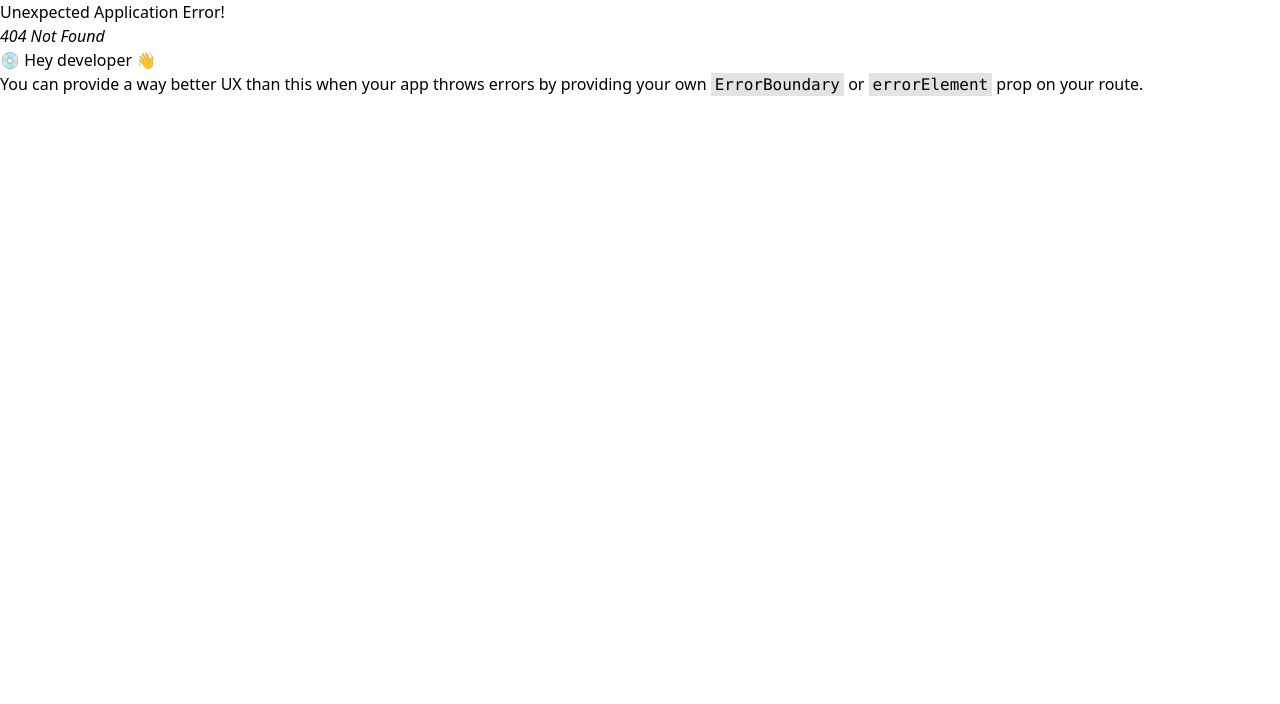
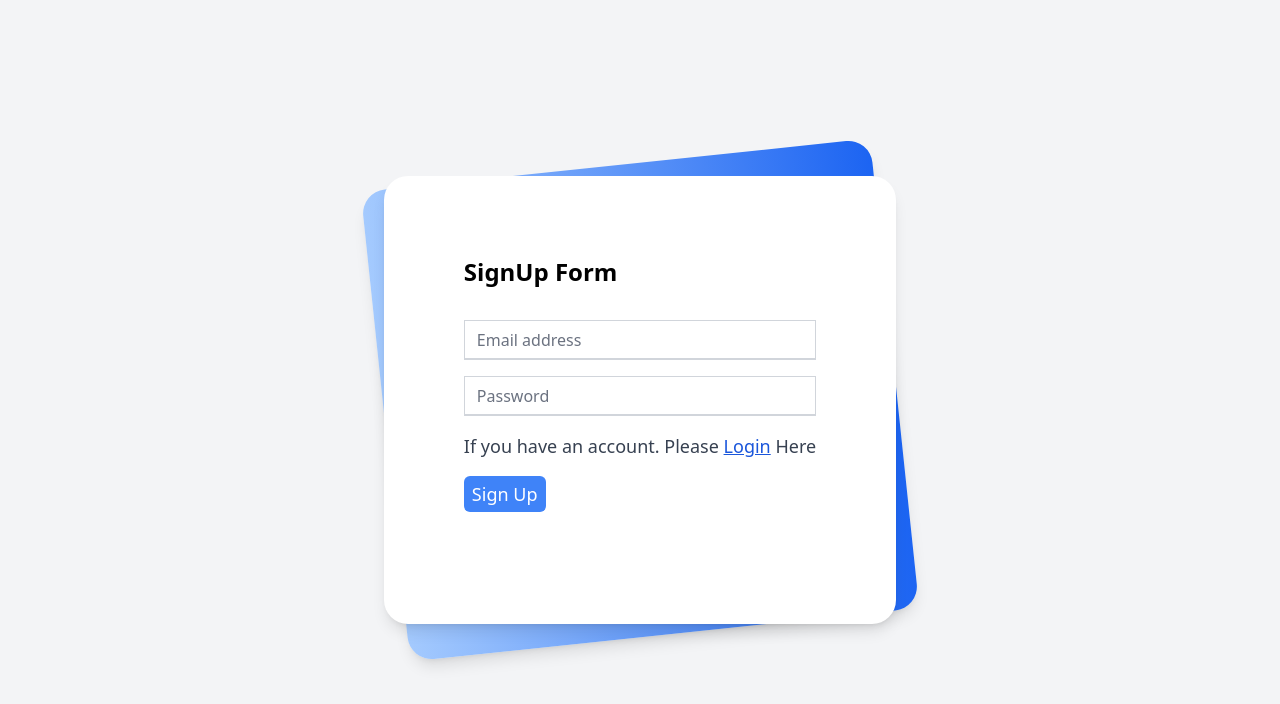
Before and after one commit to Malavikaa02/Mern-Book-Store, a React (Vite) app in the folder mern-client/: page /sign-up in a window 1280 px wide. Before the commit this address had no page. Shown: the top 704 px of the page. Built offline with nearby package versions, Linux system fonts and the light colour scheme.

Commit message:
router updated

```diff
--- /dev/null
+++ b/mern-client/src/dashboard/Signup.jsx
@@ -0,0 +1,45 @@
+import React from 'react'
+import { Link } from 'react-router-dom'
+
+const Signup = () => {
+    const handleSignUp = (event) => {
+        event.preventDefault();
+        const form = event.target;
+        const email = form.email.value;
+        const password = form.password.value;
+
+        console.log(email, password)
+    }
+  return (
+    <div class="min-h-screen bg-gray-100 py-6 flex flex-col justify-center sm:py-12">
+	<div class="relative py-3 sm:max-w-xl sm:mx-auto">
+		<div
+			class="absolute inset-0 bg-gradient-to-r from-blue-300 to-blue-600 shadow-lg transform -skew-y-6 sm:skew-y-0 sm:-rotate-6 sm:rounded-3xl">
+		</div>
+		<div class="relative px-4 py-10 bg-white shadow-lg sm:rounded-3xl sm:p-20">
+			<div class="max-w-md mx-auto">
+				<div>
+					<h1 class="text-2xl font-semibold">SignUp Form</h1>
+				</div>
+				<div class="divide-y divide-gray-200">
+					<form onSubmit={handleSignUp} class="py-8 text-base leading-6 space-y-4 text-gray-700 sm:text-lg sm:leading-7">
+						<div class="relative">
+							<input id="email" name="email" type="text" class="peer h-10 w-full border-b-2 border-gray-300 text-gray-900 focus:outline-none focus:borer-rose-600" placeholder="Email address" />
+						</div>
+						<div class="relative">
+							<input id="password" name="password" type="password" class="peer h-10 w-full border-b-2 border-gray-300 text-gray-900 focus:outline-none focus:borer-rose-600" placeholder="Password" />
+						</div>
+                        <p>If you have an account. Please <Link to = "/login" className='text-blue-700 underline'>Login</Link> Here</p>
+						<div class="relative">
+							<button class="bg-blue-500 text-white rounded-md px-2 py-1">Sign Up</button>
+						</div>
+					</form>
+				</div>
+			</div>
+		</div>
+	</div>
+</div>
+  )
+}
+
+export default Signup
--- a/mern-client/src/routers/router.jsx
+++ b/mern-client/src/routers/router.jsx
@@ -13,6 +13,7 @@
 import UploadBook from "../dashboard/UploadBook.jsx";
 import ManageBooks from "../dashboard/ManageBooks.jsx";
 import EditBooks from "../dashboard/EditBooks.jsx";
+import Signup from "../dashboard/Signup.jsx";
 
   const router = createBrowserRouter([
     {
@@ -64,6 +65,10 @@
           loader: ({params}) => fetch(`http://localhost:5000/book/${params.id}`)
         }
       ]
+    },
+    {
+      path: "sign-up",
+      element: <Signup/>
     }
   ]);
 
```
